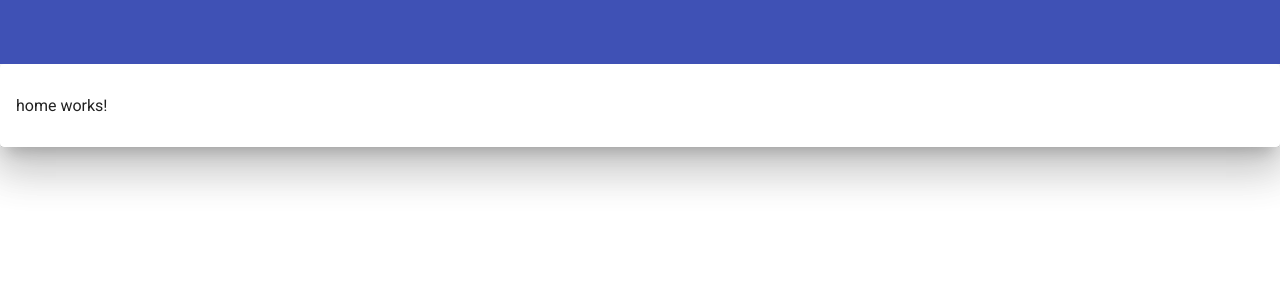
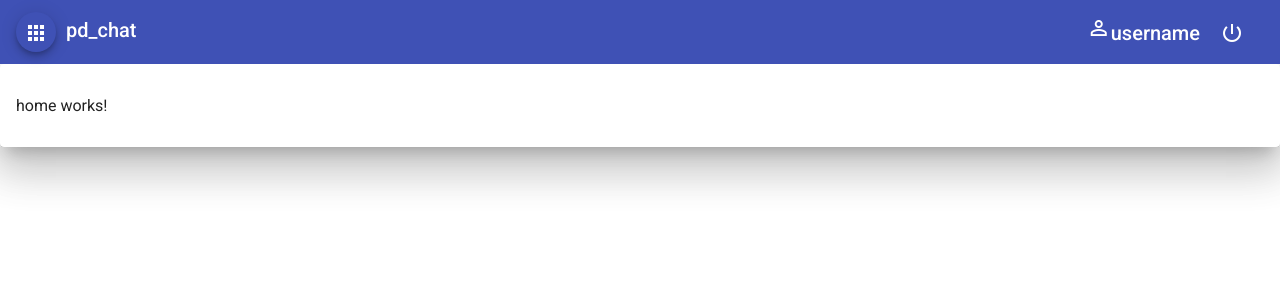
Before and after one commit to micredis/pd_chat, an Angular app in the folder src/main/resources/client/: page / in a window 1280 px wide. Shown: the top 300 px of the page. Built offline with nearby package versions, Linux system fonts and the light colour scheme; sample sign-in values are in the browser's storage.

Commit message:
Fix bug with sidenav

```diff
--- a/src/main/resources/client/src/app/component/navigation/navigation.component.html
+++ b/src/main/resources/client/src/app/component/navigation/navigation.component.html
@@ -4,7 +4,7 @@
       <div fxLayout="row" fxLayoutAlign="start center">
         <div *ngIf="isAuthenticated()">
           <button mat-mini-fab color="primary" matTooltip="Menu"
-                  (click)="toggleOverlay()">
+                  (click)="toggleOverlay(drawer.toggle())">
             <mat-icon>apps</mat-icon>
           </button>
           <span style="margin-left: 10px">pd_chat</span>
@@ -27,11 +27,11 @@
   </div>
 </mat-toolbar>
 <mat-sidenav-container class="sidenav">
-  <mat-sidenav class="sidenav" fixedInViewport
+  <mat-sidenav #drawer class="sidenav" fixedInViewport
                [attr.role]="(isHandset$ | async) ? 'dialog' : 'navigation'"
                [mode]="(isHandset$ | async) ? 'over' : 'side'"
                [opened]="(isHandset$ | async) === true">
-    <mat-toolbar>Menu</mat-toolbar>
+    <mat-toolbar (click)="toggleOverlay(drawer.toggle())">Menu</mat-toolbar>
     <mat-nav-list>
       <a mat-list-item (click)="createUser()">Create new User</a>
       <a mat-list-item (click)="getUsers()">Users</a>
@@ -43,4 +43,4 @@
     </mat-nav-list>
   </mat-sidenav>
 </mat-sidenav-container>
-<div class="overlay" *ngIf="visible" (click)="toggleOverlay()"></div>
+<div class="overlay" *ngIf="visible" (click)="toggleOverlay(drawer.toggle())"></div>
--- a/src/main/resources/client/src/app/component/navigation/navigation.component.ts
+++ b/src/main/resources/client/src/app/component/navigation/navigation.component.ts
@@ -45,7 +45,9 @@ export class NavigationComponent {
 
   isAuthenticated() {
     const currentUser = this.authService.currentUserValue;
-    return !!(currentUser && currentUser.authData);
+    if (currentUser){
+      return true;
+    }
   }
 
   logout() {
@@ -53,7 +55,7 @@ export class NavigationComponent {
     this.router.navigate(['/login']);
   }
 
-  toggleOverlay(): void {
+  toggleOverlay(event: any): void {
     this.visible = !this.visible;
     this.toggle.emit(this.visible);
   }
```
